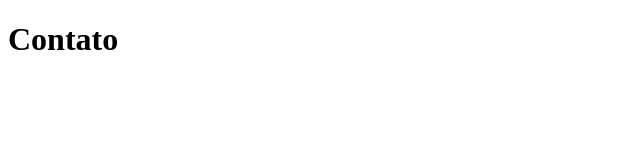
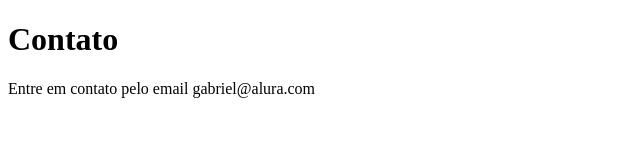
Before and after one commit to SeijiGabriel/sistema-de-cadastro, a plain HTML site: page contato.html in a window 1280 px wide. Shown: the whole page, without its empty margins (0-640 px from the left). Drawn offline with Linux system fonts and the light colour scheme.

Commit message:
Adicionando email de contato

```diff
--- a/contato.html
+++ b/contato.html
@@ -8,5 +8,6 @@
 </head>
 <body>
     <h1>Contato</h1>
+    <p>Entre em contato pelo email gabriel@alura.com</p>
 </body>
 </html>
```
